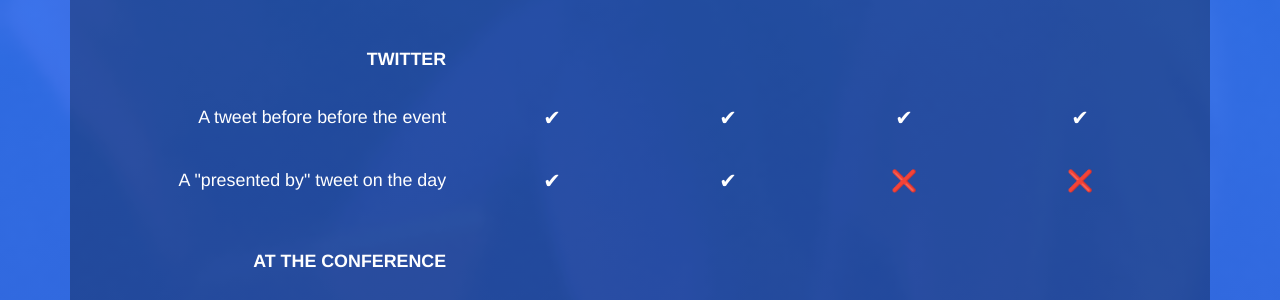
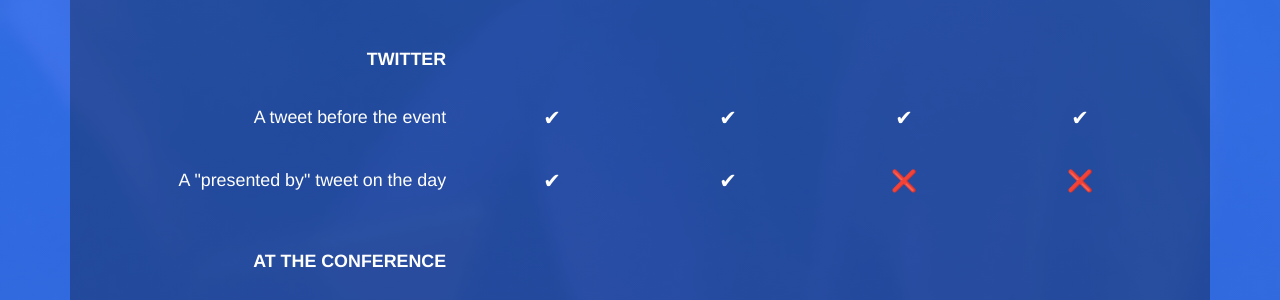
Before and after one commit to RustFestEU/barcelona.rustfest.eu, a Jekyll site: the page built from sponsor-packages.html, in a window 1280 px wide and 900 px high, scrolled down 968 px. Shown: the part 153-453 px from the top of the window. Built offline with Jekyll 4.4.1, drawn with Linux system fonts in a browser that asks for light colours; nearby versions of some CDN libraries.

Commit message:
Minor fixes
make smallprints small, remove doubled "before"

```diff
--- a/sponsor-packages.html
+++ b/sponsor-packages.html
@@ -142,7 +142,7 @@
       </tr>
 
       <tr>
-        <td colspan="2">A tweet before before the event</td>
+        <td colspan="2">A tweet before the event</td>
         <td>✔</td>
         <td>✔</td>
         <td>✔</td>
@@ -273,14 +273,14 @@
         <p>Help us keep RustFest's attendees well-caffeinated and alert at all times!</p>
         <p>For a conference that happens over a weekend, it's always important to make sure the attendees are up for whatever we can throw at them - even after a demanding week at work. This sponsorship allows us to provide them with coffee and tea throughout the whole weekend.</p>
         <p>The sponsorship allows the sponsor to provide one roll-up banner that will be presented next to the served coffee. The sponsor can provide a logo or graphics of their choice that will be printed on paper cups available at these stations.</p>
-        <p>RustFest reserves the right to refusing to include graphics on the coffee cups that go against the RustFest Code of Conduct, the values of the conference or the Rust community. In case a suitable graphics cannot be agreed upon, RustFest refunds the sponsorship amount and the sponsorship agreement is deemed canceled.</p>
+        <p class="smallprint">RustFest reserves the right to refusing to include graphics on the coffee cups that go against the RustFest Code of Conduct, the values of the conference or the Rust community. In case a suitable graphics cannot be agreed upon, RustFest refunds the sponsorship amount and the sponsorship agreement is deemed canceled.</p>
       </li>
 
       <li>
         <h3>Afterparty (a.k.a. Karaoke) Sponsor — 2&nbsp;000€</h3>
         <p>Support the closing social event after the conference's talk day!</p>
         <p>This sponsorship level includes a mention in the schedule and the day-closing remarks for the Afterparty sponsor.</p>
-        <p>Please note: the afterparty sponsorship does not give the sponsor any rights for prescribing the way the sponsorship is spent, choice in venue or included food and drinks. RustFest is strictly against serving free alcohol at RustFest events, and the sponsorship will not be used for such, either, but depending on the selected venue, alcoholic drinks might be available for purchase for the attendees of the event.</p>
+        <p class="smallprint">Please note: the afterparty sponsorship does not give the sponsor any rights for prescribing the way the sponsorship is spent, choice in venue or included food and drinks. RustFest is strictly against serving free alcohol at RustFest events, and the sponsorship will not be used for such, either, but depending on the selected venue, alcoholic drinks might be available for purchase for the attendees of the event.</p>
       </li>
 
     <blockquote id="note-1">Note: all additional sponsorship options can be selected individually, or as add-ons to any of the sponsorship tiers, <strong>with the exception</strong> of the Afterparty Sponsor option which can only be selected as an add-on to any (Bronze...Platinum) sponsorship package.</blockquote>
```
